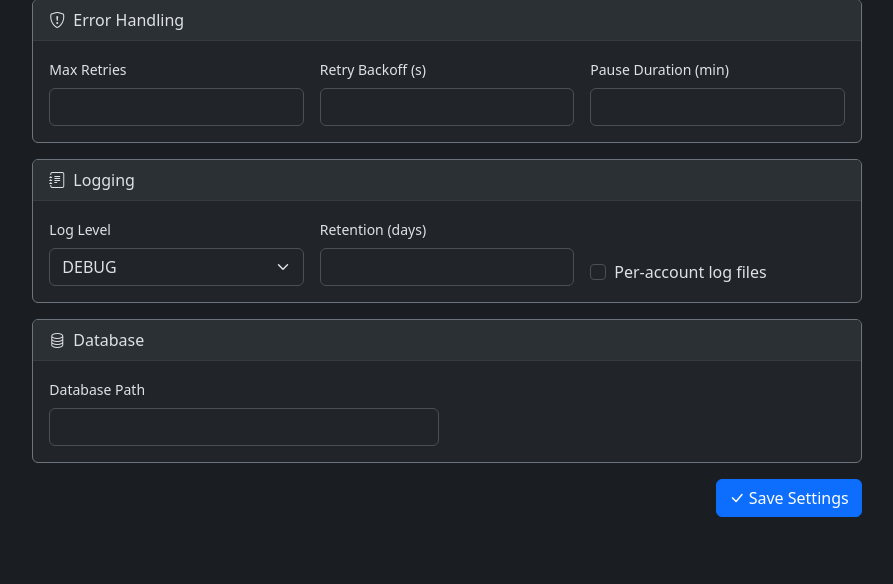
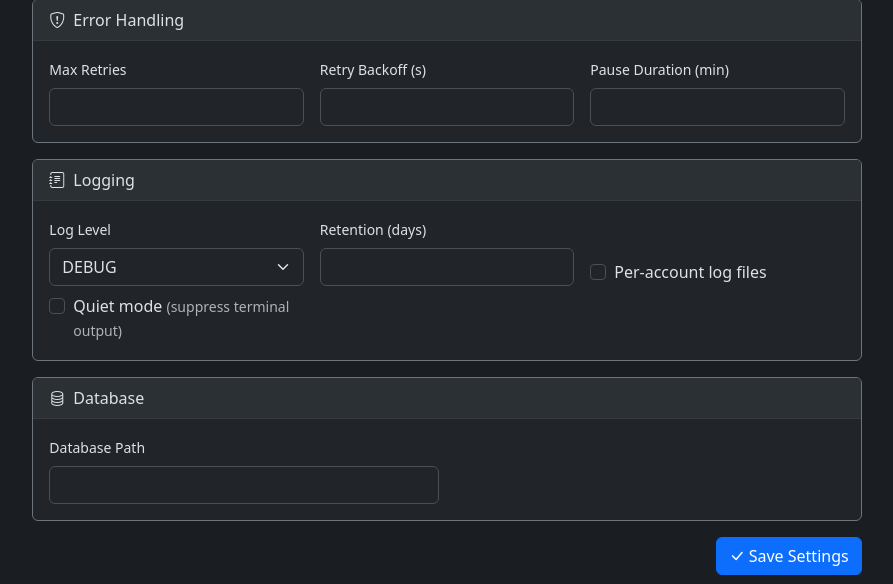
Before and after one commit to BigMarc/bunnytweets, a Python web app: template src/web/templates/settings.html in a window 1280 px wide. Shown: the part 1221-1805 px from the top of the page, without its empty margins (193-1086 px from the left). Before the commit the page ends 1738 px from the top, so only its background shows below. Run offline with Jinja, Linux system fonts and the light colour scheme; the template is opened without the code that fills it, so the values that code supplies are empty.

Commit message:
feat: add quiet mode to suppress terminal log output
CLI flag (--quiet / -q) and config option (logging.quiet) skip the
stderr console handler while keeping all file logging intact.  Also
wires retention_days through to per-account loggers and adds the
quiet toggle to the dashboard settings page.

https://claude.ai/code/session_0118bjzVGUtLRG9itPaufWnF

```diff
--- a/src/web/routes/settings.py
+++ b/src/web/routes/settings.py
@@ -102,6 +102,7 @@ def save():
         "level": request.form.get("logging.level", "INFO"),
         "retention_days": _to_int(request.form.get("logging.retention_days", "30"), 30),
         "per_account_logs": "logging.per_account_logs" in request.form,
+        "quiet": "logging.quiet" in request.form,
     }
 
     # Database
--- a/src/web/templates/settings.html
+++ b/src/web/templates/settings.html
@@ -220,6 +220,15 @@
                             </div>
                         </div>
                     </div>
+                    <div class="row mt-2">
+                        <div class="col-md-4">
+                            <div class="form-check">
+                                <input class="form-check-input" type="checkbox" name="logging.quiet" id="logging_quiet"
+                                       {% if settings.get('logging', {}).get('quiet', False) %}checked{% endif %}>
+                                <label class="form-check-label" for="logging_quiet">Quiet mode <small class="text-muted">(suppress terminal output)</small></label>
+                            </div>
+                        </div>
+                    </div>
                 </div>
             </div>
 
```
Also changed, not shown: main.py (+10 -4 lines), src/core/logger.py (+16 -13 lines), 1 other file.
